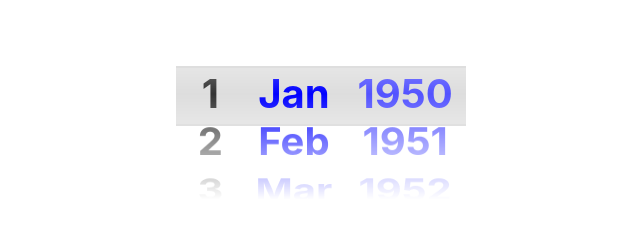
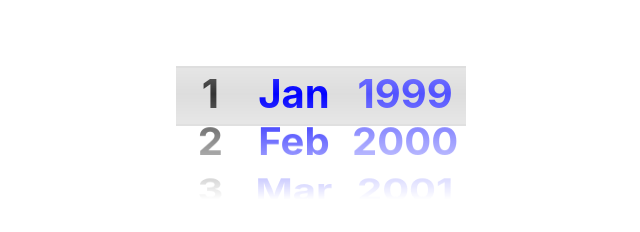
Before and after one commit to bartektelec/gj, a React (Create React App) app in the folder awesome-date/: page / in a window 1280 px wide. Shown: the part 358-590 px from the top of the page, without its empty margins (319-959 px from the left). Built offline with nearby package versions, Linux system fonts and the light colour scheme.

Commit message:
add min maxyear

```diff
--- a/awesome-date/src/App.tsx
+++ b/awesome-date/src/App.tsx
@@ -9,7 +9,7 @@ function App() {
       <div className="App">
         <p>Current Picked Date</p>
         <p>{date?.toString()}</p>
-        <AwesomeDatePicker onChange={setDate} />
+        <AwesomeDatePicker minYear={1999} maxYear={2069} onChange={setDate} />
       </div>
     </>
   );
```
